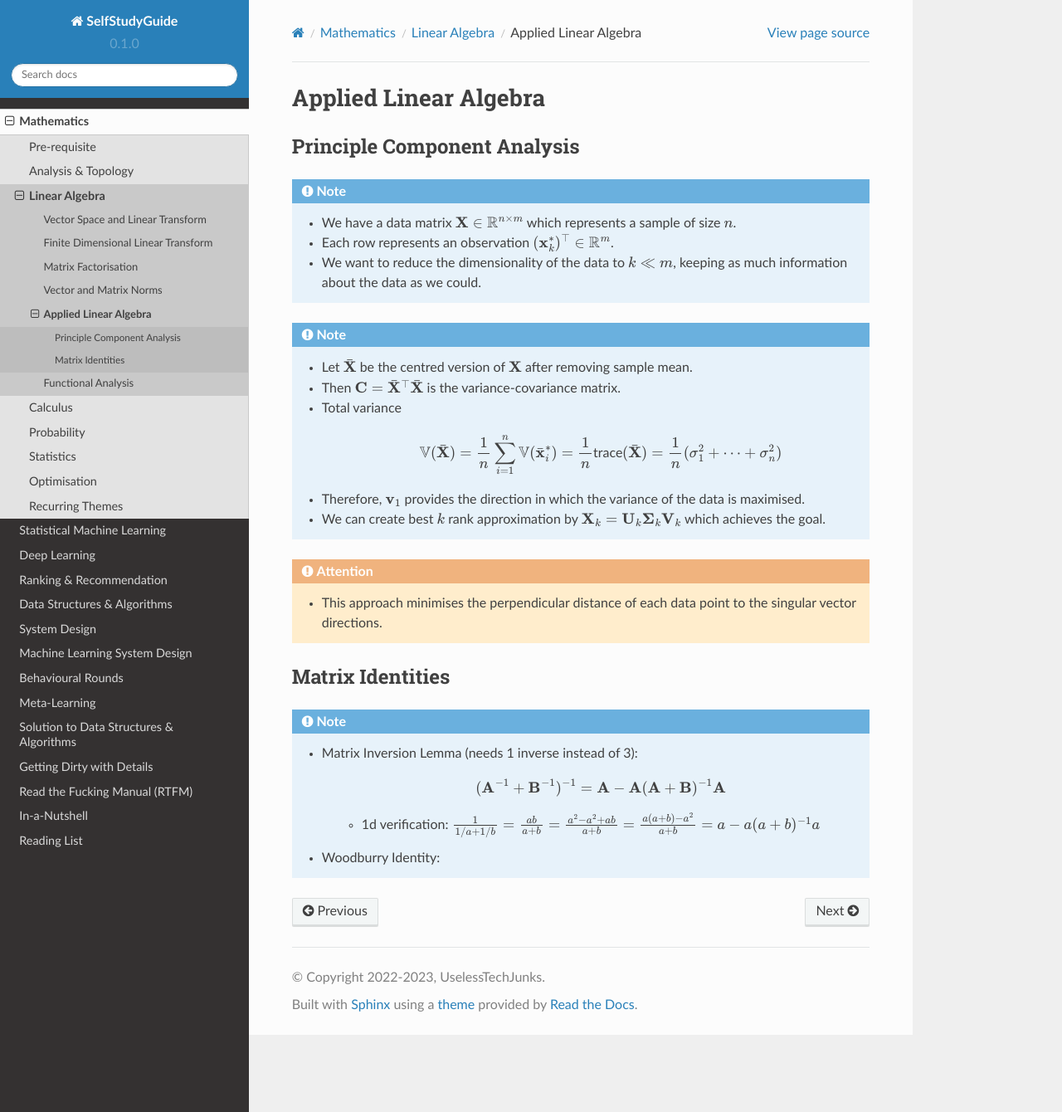
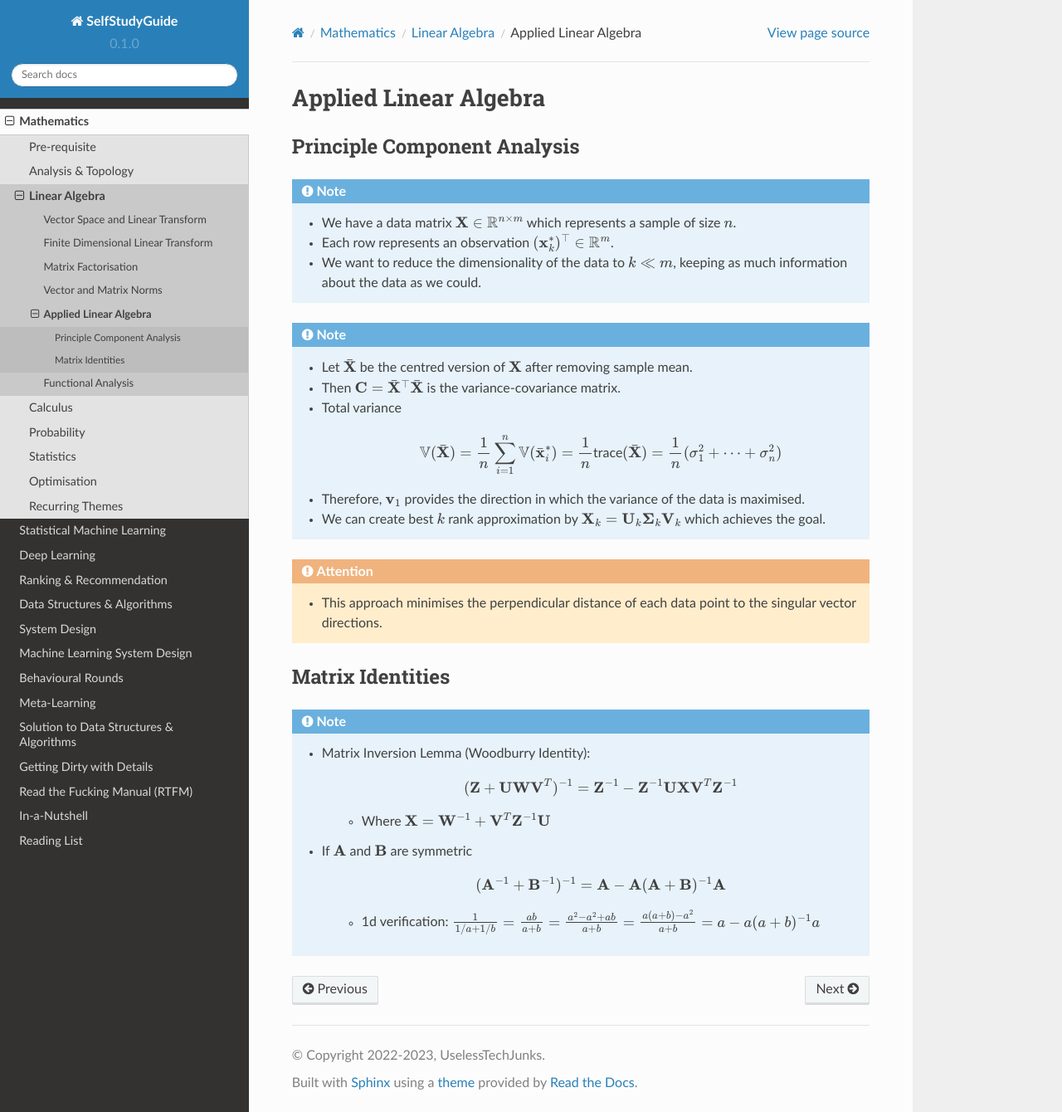
Before and after one commit to uselesstechjunks/leetcode, a Sphinx documentation site: the page built from docs/source/math/linalg/applied.rst, in a window 1280 px wide and 1340 px high. Shown: the whole window at 83% size. Built offline with Sphinx 7.4.7 and the Read the Docs theme 2.0.0, drawn with Linux system fonts in a browser that asks for light colours.

Commit message:
Update applied.rst

```diff
--- a/docs/source/math/linalg/applied.rst
+++ b/docs/source/math/linalg/applied.rst
@@ -26,9 +26,14 @@ Principle Component Analysis
 Matrix Identities
 ********************************************************************************
 .. note::
-	* Matrix Inversion Lemma (needs 1 inverse instead of 3):
+	* Matrix Inversion Lemma (Woodburry Identity):
+
+		.. math:: (\mathbf{Z}+\mathbf{U}\mathbf{W}\mathbf{V}^T)^{-1}=\mathbf{Z}^{-1}-\mathbf{Z}^{-1}\mathbf{U}\mathbf{X}\mathbf{V}^T\mathbf{Z}^{-1}
+
+		* Where :math:`\mathbf{X}=\mathbf{W}^{-1}+\mathbf{V}^T\mathbf{Z}^{-1}\mathbf{U}`
+
+	* If :math:`\mathbf{A}` and :math:`\mathbf{B}` are symmetric
 
 		.. math:: (\mathbf{A}^{-1}+\mathbf{B}^{-1})^{-1}=\mathbf{A}-\mathbf{A}(\mathbf{A}+\mathbf{B})^{-1}\mathbf{A}
 
 		* 1d verification: :math:`\frac{1}{1/a+1/b}=\frac{ab}{a+b}=\frac{a^2-a^2+ab}{a+b}=\frac{a(a+b)-a^2}{a+b}=a-a(a+b)^{-1}a`
-	* Woodburry Identity:
```
